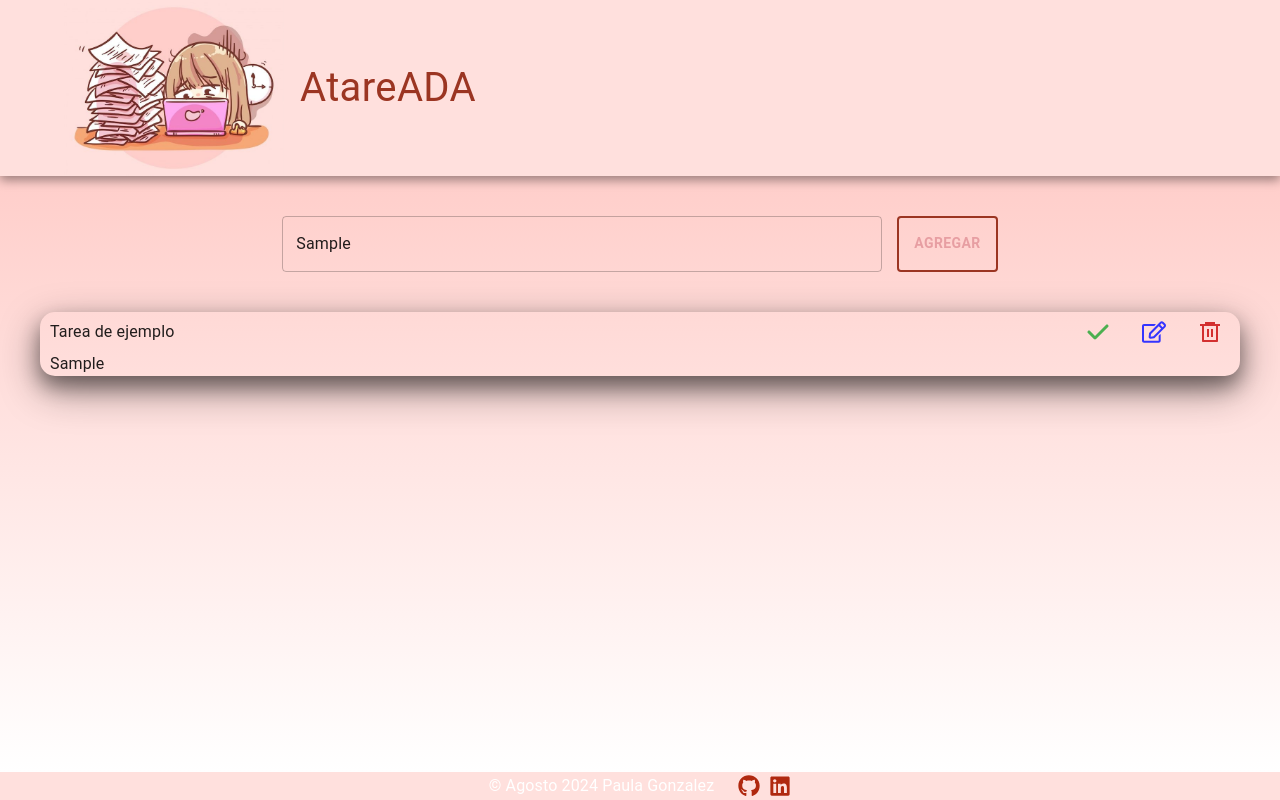
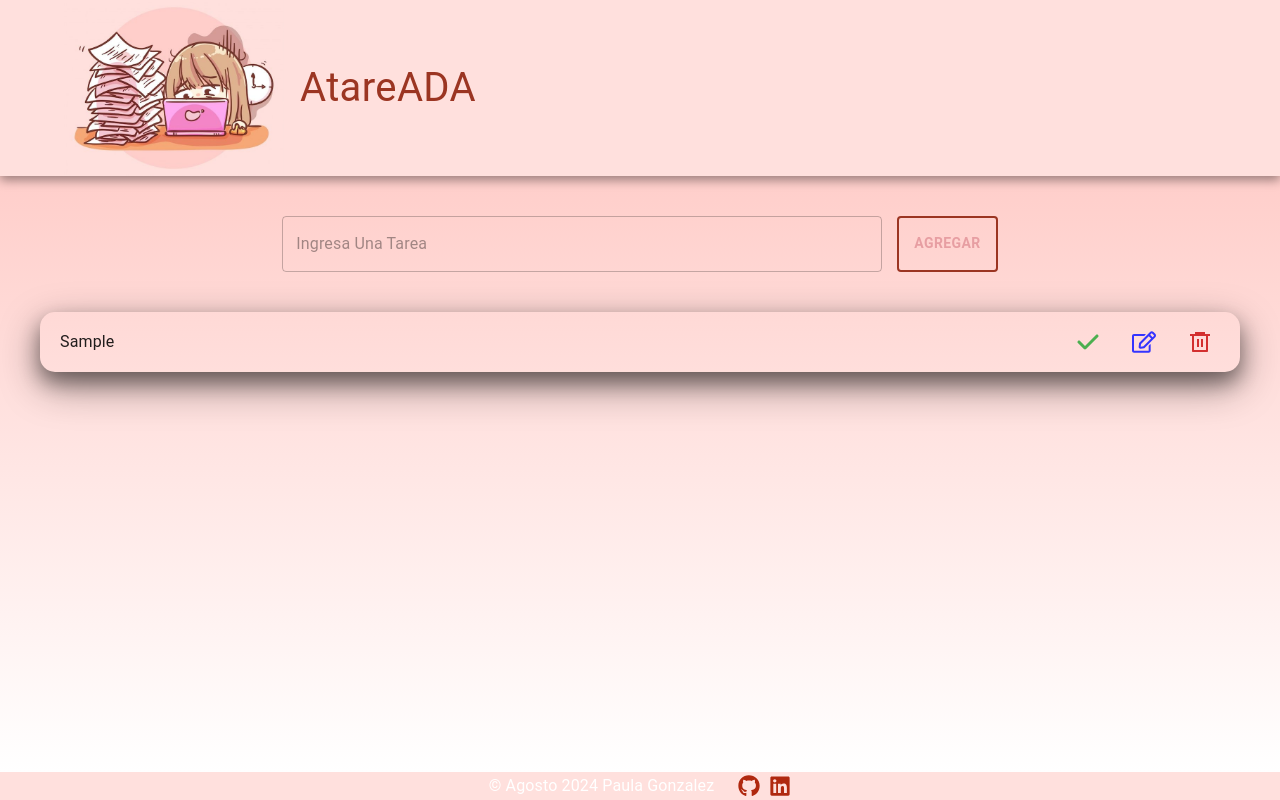
Before and after one commit to paulanabelgonzalez/AtareADA, a React (Vite) app: page / in a window 1280 px wide. Both pictures are taken after typing "Sample" into the empty fields and a click on the button "AGREGAR". Built offline with nearby package versions, Linux system fonts and the light colour scheme.

Commit message:
hice el context

```diff
--- a/src/components/Form.jsx
+++ b/src/components/Form.jsx
@@ -1,19 +1,27 @@
+import { useContext } from "react";
+
 import { useForm } from "react-hook-form";
+
 import { v4 as uuidv4 } from "uuid";
+
 import { Box, Button, TextField } from "@mui/material";
 
-export const Form = ({ addTask }) => {
-	const { register, handleSubmit } = useForm();
+import { TaskContext } from "../context/TaskContext";
+
+export const Form = () => {
+	const { addTask } = useContext(TaskContext);
+	const { handleSubmit, register, reset } = useForm();
 
 	const onSubmit = (data) => {
 		console.log(data);
 		const newTask = {
 			id: uuidv4(),
-			task: data.task,
+			task: data.task.charAt(0).toUpperCase() + data.task.slice(1),
 			completed: false,
-			description: data.description,
+			// description: data.description,
 		};
 		addTask(newTask);
+		reset();
 		console.log(newTask);
 	};
 
@@ -33,7 +41,12 @@ export const Form = ({ addTask }) => {
 			<TextField
 				type="text"
 				placeholder="Ingresa una tarea"
-				sx={{ minWidth: "50%" }}
+				sx={{
+					minWidth: "50%",
+					"& input": {
+						textTransform: "capitalize",
+					},
+				}}
 				variant="outlined"
 				{...register("task")}
 				InputProps={{
--- a/src/components/List.jsx
+++ b/src/components/List.jsx
@@ -12,6 +12,9 @@ import {
 import { FaCheck } from "react-icons/fa6";
 import { FaRegEdit } from "react-icons/fa";
 import { RiDeleteBin6Line } from "react-icons/ri";
+
+import { TaskContext } from "../context/TaskContext";
+import { useContext } from "react";
 
 const createStyledTooltip = (bgColor) =>
 	styled(({ className, ...props }) => (
@@ -31,8 +34,13 @@ const EditTooltip = createStyledTooltip("#3434ff");
 const DeleteTooltip = createStyledTooltip("#d32f2f");
 const DescriptionTooltip = createStyledTooltip("grey");
 
-export const List = ({ tasks }) => {
+export const List = () => {
+	const { tasks } = useContext(TaskContext);
+
 	console.log(tasks);
+
+	const hasTask = tasks?.length === 0;
+
 	return (
 		<Box
 			sx={{
@@ -45,6 +53,7 @@ export const List = ({ tasks }) => {
 				borderRadius: "15px",
 			}}
 		>
+			{hasTask ? (
 				<Box sx={{ display: "flex", justifyContent: "space-between" }}>
 					<Typography sx={{ display: "flex", alignItems: "center" }}>
 						Tarea de ejemplo
@@ -77,13 +86,49 @@ export const List = ({ tasks }) => {
 					</DescriptionTooltip> */}
 					</Stack>
 				</Box>
-			<Box>
-				{tasks.map((task) => (
-					<Box key={task.id}>
-						<Typography>{task.task}</Typography>
+			) : (
+				tasks.map((task) => (
+					<Box
+						key={task.id}
+						sx={{
+							display: "flex",
+							justifyContent: "space-between",
+							padding: "10px",
+						}}
+					>
+						<Typography sx={{ display: "flex", alignItems: "center" }}>
+							{task.task}
+						</Typography>
+						<Stack
+							direction="row"
+							spacing={{ xs: 0, md: 2 }}
+							sx={{ gap: { xs: "" } }}
+						>
+							<CheckTooltip title="Marcar como realizada">
+								<IconButton sx={{ color: "#4caf50" }}>
+									<FaCheck />
+								</IconButton>
+							</CheckTooltip>
+							<EditTooltip title="Editar">
+								<IconButton sx={{ color: "#3434ff" }}>
+									<FaRegEdit />
+								</IconButton>
+							</EditTooltip>
+							<DeleteTooltip title="Eliminar">
+								<IconButton color="error">
+									<RiDeleteBin6Line />
+								</IconButton>
+							</DeleteTooltip>
+							{/* <DescriptionTooltip title="Agregar Descripción">
+						<Button sx={{ padding: 0, fontSize: ".7rem", color: "#e79ea2" }}>
+							{" "}
+							descripción
+						</Button>
+					</DescriptionTooltip> */}
+						</Stack>
 					</Box>
-				))}
-			</Box>
+				))
+			)}
 		</Box>
 	);
 };
--- /dev/null
+++ b/src/context/TaskContext.jsx
@@ -0,0 +1,23 @@
+import { createContext, useEffect, useState } from "react";
+
+import { getAddedTasks, setTasksLS } from "../LocalStorage";
+
+export const TaskContext = createContext();
+
+export const TaskProvider = ({ children }) => {
+	const [tasks, setTasks] = useState(getAddedTasks());
+
+	useEffect(() => {
+		setTasksLS(tasks);
+	}, [tasks]);
+
+	const addTask = (newTask) => {
+		setTasks((tasks) => [...tasks, newTask]);
+	};
+
+	return (
+		<TaskContext.Provider value={{ addTask, tasks }}>
+			{children}
+		</TaskContext.Provider>
+	);
+};
--- a/src/layout/Main.jsx
+++ b/src/layout/Main.jsx
@@ -1,27 +1,16 @@
-import { useState } from "react";
-
 import { Box } from "@mui/material";
-
-import { getAddedTasks, setTasksLS } from "../LocalStorage";
 
 import { Form } from "../components/Form";
 import { List } from "../components/List";
 
 export const Main = () => {
-	const [tasks, setTasks] = useState(getAddedTasks());
-
-	const addTask = (newTask) => {
-		const updatedTasks = [...tasks, newTask];
-		setTasks(updatedTasks);
-		setTasksLS(updatedTasks);
-	};
 	return (
 		<Box
 			as="main"
 			sx={{ background: "linear-gradient(to bottom, #ffceca , white)" }}
 		>
-			<Form addTask={addTask} />
-			<List tasks={tasks} />
+			<Form />
+			<List />
 		</Box>
 	);
 };
--- a/src/main.jsx
+++ b/src/main.jsx
@@ -3,11 +3,15 @@ import { createRoot } from "react-dom/client";
 import "./index.css";
 import { App } from "./App.jsx";
 
+import { TaskProvider } from "./context/TaskContext.jsx";
+
 import CssBaseline from "@mui/material/CssBaseline";
 
 createRoot(document.getElementById("root")).render(
 	<StrictMode>
-		<CssBaseline />
-		<App />
+		<TaskProvider>
+			<CssBaseline />
+			<App />
+		</TaskProvider>
 	</StrictMode>
 );
```
Lines whose indentation alone changed are shown as unchanged.
